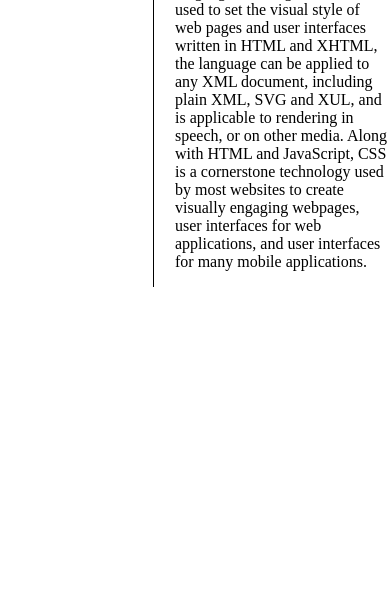
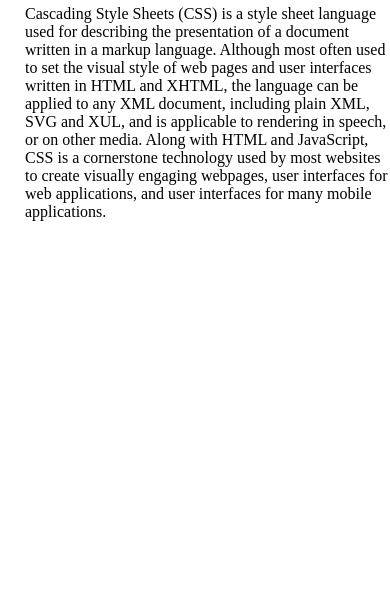
Before and after one commit to KalRankNe/Web1, a plain HTML site: page 2.html in a window 390 px wide. Shown: the part 249-844 px from the top of the page. Drawn offline with Linux system fonts and the light colour scheme.

Commit message:
Update 2.html

```diff
--- a/2.html
+++ b/2.html
@@ -34,6 +34,11 @@
     #grid #article {
       padding-left:25px;
     }
+    @media(max-width:800px) {
+      #grid{
+        display:block
+      }
+    }
   </style>
 </head>
 <body>
```
